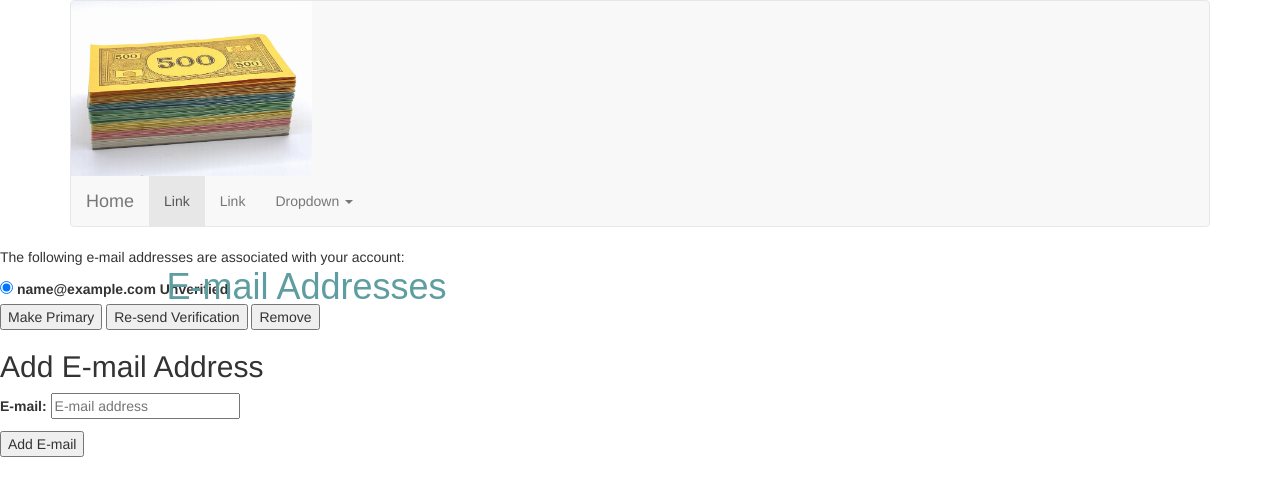
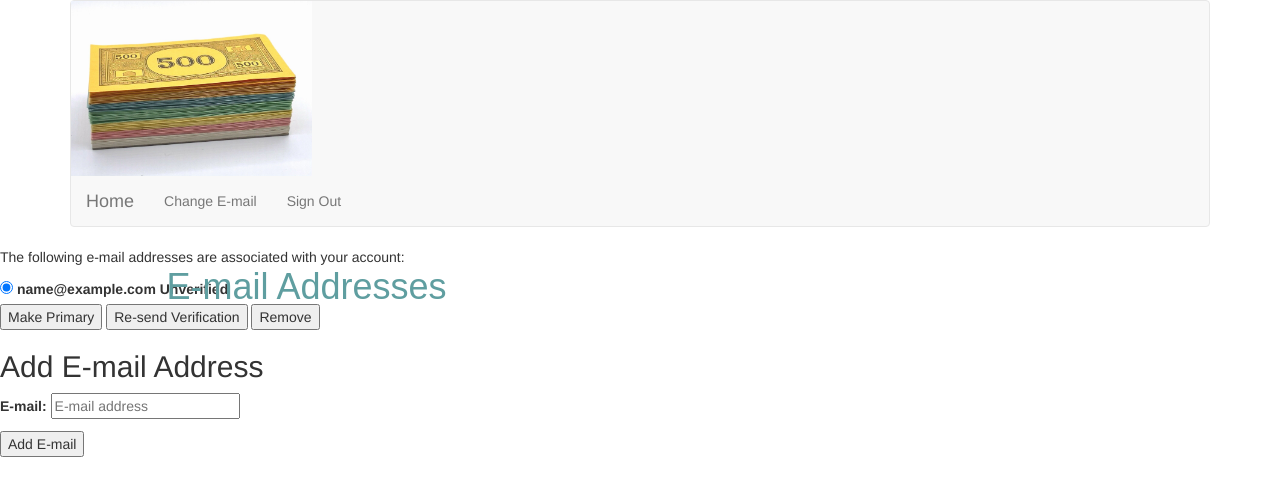
Before and after one commit to rstan-dev/jan24-hackathon, a Django app: page /accounts/email/ in a window 1280 px wide. Shown: the top 487 px of the page. Run offline with Django 3.2, Linux system fonts and the light colour scheme; the visitor is signed in with stand-in values (Sample User, id 1); data comes from the database, SQL or seed files in the repository.

Commit message:
Update header regarding NavBar development.

```diff
--- a/templates/base.html
+++ b/templates/base.html
@@ -35,61 +35,7 @@
 </head>
 <body>
 
-    <header>
-
-        <header id="header" class="fixed-top d-flex align-items-center">
-            <div class="container d-flex align-items-center">
-
-                <!-- .navbar -->
-                <nav class="navbar navbar-default">
-
-                <!-- .logo -->
-                <!-- <img class="logo me-auto">
-                <a href="{% url 'home' %}"><img src="{% static 'media/logo.jpg' %}" width="auto"
-                        height="auto" alt="static/media/logo.jpg" class="img-fluid"></a> -->
-
-                <img class="img" src="{% static 'media/logo.jpg' %}" alt= "image of project logo">
-
-                <!-- End .logo -->
-
-                    <div class="container-fluid">
-                      <!-- Brand and toggle get grouped for better mobile display -->
-                      <div class="navbar-header">
-                        <button type="button" class="navbar-toggle collapsed" data-toggle="collapse" data-target="#bs-example-navbar-collapse-1" aria-expanded="false">
-                          <span class="sr-only">Toggle navigation</span>
-                          <span class="icon-bar"></span>
-                          <span class="icon-bar"></span>
-                          <span class="icon-bar"></span>
-                        </button>
-                        <a class="navbar-brand" href="#">Home</a>
-                    </div>
-
-                      <!-- Collect the nav links, forms, and other content for toggling -->
-                      <div class="collapse navbar-collapse" id="bs-example-navbar-collapse-1">
-                        <ul class="nav navbar-nav">
-                          <li class="active"><a href="#">Link <span class="sr-only">(current)</span></a></li>
-                          <li><a href="#">Link</a></li>
-                          <li class="dropdown">
-                            <a href="#" class="dropdown-toggle" data-toggle="dropdown" role="button" aria-haspopup="true" aria-expanded="false">Dropdown <span class="caret"></span></a>
-                            <ul class="dropdown-menu">
-                              <li><a href="#">Action</a></li>
-                              <li><a href="#">Another action</a></li>
-                              <li><a href="#">Something else here</a></li>
-                              <li role="separator" class="divider"></li>
-                              <li><a href="#">Separated link</a></li>
-                              <li role="separator" class="divider"></li>
-                              <li><a href="#">One more separated link</a></li>
-                            </ul>
-                          </li>
-                        </ul>
-                      </div><!-- /.navbar-collapse -->
-                    </div><!-- /.container-fluid -->
-                  </nav>
-            </div>
-        </header><!-- End Header -->
-
-
-    </header>
+  {% include 'includes/header.html' %}
 
     {% if messages %}
     <div class="message-container"></div>
--- /dev/null
+++ b/templates/includes/header.html
@@ -0,0 +1,67 @@
+{% load static %}
+
+{% block content %}
+<header id="header" class="fixed-top d-flex align-items-center">
+    <div class="container d-flex align-items-center">
+
+        <!-- .navbar -->
+        <nav class="navbar navbar-default">
+
+        <!-- .logo -->
+        <!-- <img class="logo me-auto">
+        <a href="{% url 'home' %}"><img src="{% static 'media/logo.jpg' %}" width="auto"
+                height="auto" alt="static/media/logo.jpg" class="img-fluid"></a> -->
+
+        <img class="img" src="{% static 'media/logo.jpg' %}" alt= "image of project logo">
+
+        <!-- End .logo -->
+
+            <div class="container-fluid">
+              <!-- Brand and toggle get grouped for better mobile display -->
+              <div class="navbar-header">
+                <button type="button" class="navbar-toggle collapsed" data-toggle="collapse" data-target="#bs-example-navbar-collapse-1" aria-expanded="false">
+                  <span class="sr-only">Toggle navigation</span>
+                  <span class="icon-bar"></span>
+                  <span class="icon-bar"></span>
+                  <span class="icon-bar"></span>
+                </button>
+                <a class="navbar-brand" href="#">Home</a>
+            </div>
+
+              <!-- Collect the nav links, forms, and other content for toggling -->
+              <!-- <div class="collapse navbar-collapse" id="bs-example-navbar-collapse-1">
+                <ul class="nav navbar-nav">
+                  <li class="active"><a href="#">Link <span class="sr-only">(current)</span></a></li>
+                  <li><a href="#">Link</a></li>
+                  <li class="dropdown">
+                    <a href="#" class="dropdown-toggle" data-toggle="dropdown" role="button" aria-haspopup="true" aria-expanded="false">Dropdown <span class="caret"></span></a>
+                    <ul class="dropdown-menu">
+                      <li><a href="#">Action</a></li>
+                      <li><a href="#">Another action</a></li>
+                      <li><a href="#">Something else here</a></li>
+                      <li role="separator" class="divider"></li>
+                      <li><a href="#">Separated link</a></li>
+                      <li role="separator" class="divider"></li>
+                      <li><a href="#">One more separated link</a></li>
+                    </ul>
+                  </li>
+                </ul> -->
+
+                <ul class="nav navbar-nav">
+                    {% if user.is_authenticated %}
+                    <li><a href="{% url 'account_email' %}">Change E-mail</a></li>
+                    <li><a href="{% url 'account_logout' %}">Sign Out</a></li>
+                    {% else %}
+                    <li><a href="{% url 'account_login' %}">Sign In</a></li>
+                    <li><a href="{% url 'account_signup' %}">Sign Up</a></li>
+                    {% endif %}
+                  </ul>
+
+              </div><!-- /.navbar-collapse -->
+            </div><!-- /.container-fluid -->
+
+          </nav>
+    </div>
+</header><!-- End Header -->
+
+{% endblock %}
```
